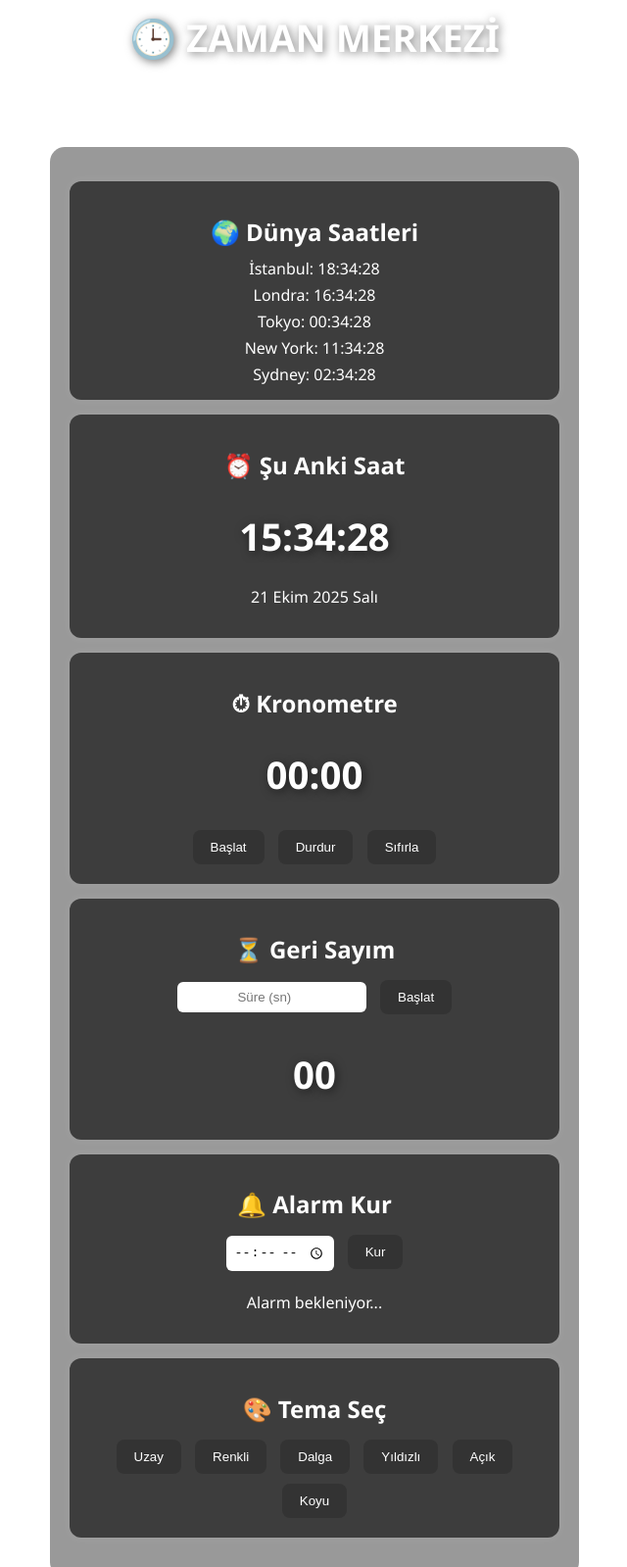
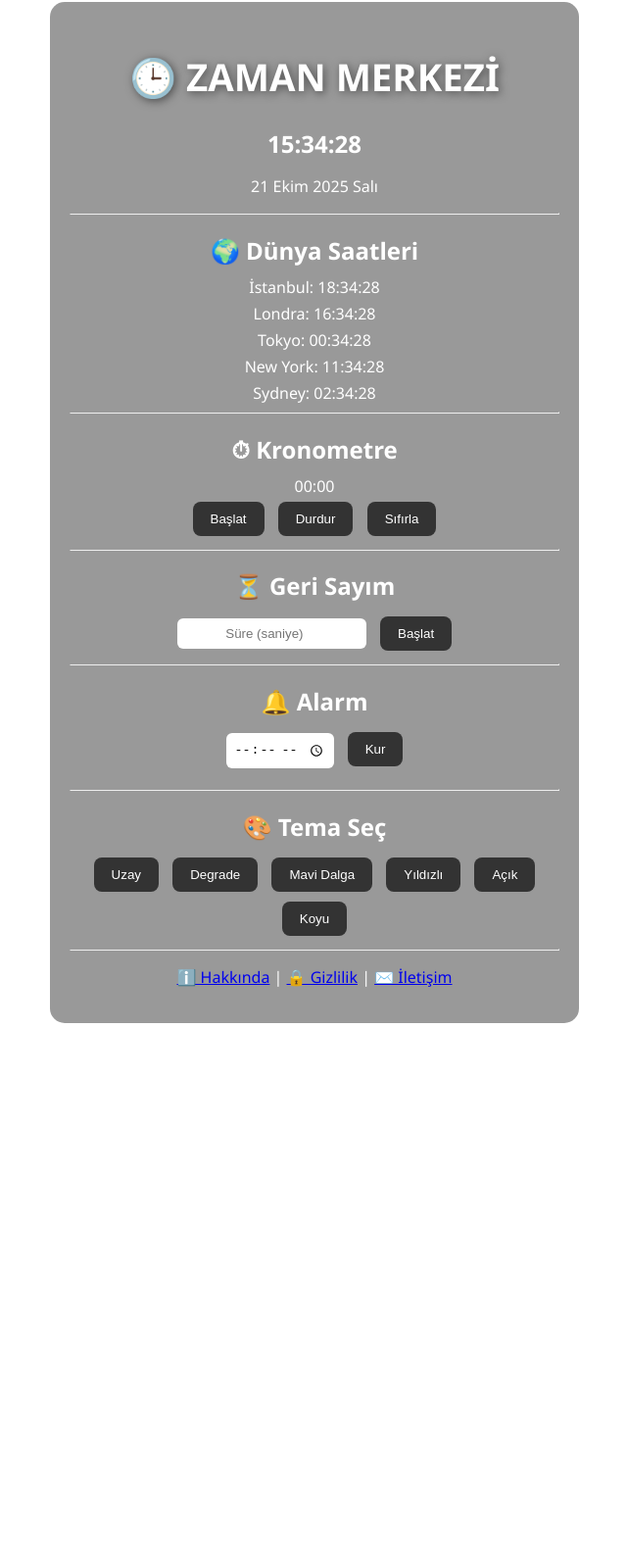
Before and after one commit to zamanmerkezi/zamanmerkezi.github.io, a plain HTML site: page index.html in a window 1280 px wide. Shown: the part 18-1617 px from the top of the page at 98% size, without its empty margins (319-959 px from the left). After the commit the page ends 1082 px from the top, so only its background shows below. Drawn offline with Linux system fonts and the light colour scheme.

Commit message:
Update index.html

```diff
--- a/index.html
+++ b/index.html
@@ -6,104 +6,79 @@
   <meta name="google-adsense-account" content="ca-pub-3214692314578267" />
   <title>ZAMAN MERKEZİ ⏰</title>
 
-  <!-- ✅ Google AdSense -->
+  <!-- ✅ AdSense -->
   <script async src="https://pagead2.googlesyndication.com/pagead/js/adsbygoogle.js?client=ca-pub-3214692314578267" crossorigin="anonymous"></script>
 
-  <!-- ✅ PWA Manifest -->
-  <link rel="manifest" href="manifest.json">
-
-  <!-- ✅ Uygulama ikonları -->
-  <link rel="icon" type="image/png" sizes="192x192" href="icons/icon-192.png">
-  <link rel="apple-touch-icon" href="icons/icon-512.png">
-
-  <!-- ✅ Renk teması (tarayıcı çubuğu rengi) -->
+  <!-- ✅ PWA -->
+  <link rel="manifest" href="manifest.json" />
   <meta name="theme-color" content="#111111" />
 
-  <!-- ✅ Stil dosyası -->
-  <link rel="stylesheet" href="style.css">
+  <link rel="stylesheet" href="style.css" />
 </head>
 <body>
+  <div class="container">
     <h1>🕒 ZAMAN MERKEZİ</h1>
+    <h2 id="clock"></h2>
+    <p id="date"></p>
 
-  <!-- Üst reklam -->
-  <ins class="adsbygoogle"
-       style="display:block; margin:20px auto; text-align:center;"
-       data-ad-client="ca-pub-3214692314578267"
-       data-ad-slot="4025584530"
-       data-ad-format="auto"
-       data-full-width-responsive="true"></ins>
-  <script>(adsbygoogle = window.adsbygoogle || []).push({});</script>
+    <hr />
 
-  <div class="container">
-
-    <!-- Dünya Saatleri -->
-    <div class="world-clocks">
     <h2>🌍 Dünya Saatleri</h2>
     <div id="worldTimes"></div>
-    </div>
 
-    <!-- Ana Saat -->
-    <div class="clock">
-      <h2>⏰ Şu Anki Saat</h2>
-      <h1 id="clock">00:00:00</h1>
-      <p id="date"></p>
-    </div>
+    <hr />
 
-    <!-- Kronometre -->
-    <div class="stopwatch">
     <h2>⏱ Kronometre</h2>
-      <h1 id="timer">00:00</h1>
+    <div id="timer">00:00</div>
     <button onclick="start()">Başlat</button>
     <button onclick="stop()">Durdur</button>
     <button onclick="reset()">Sıfırla</button>
-    </div>
 
-    <!-- Geri Sayım -->
-    <div class="countdown">
+    <hr />
+
     <h2>⏳ Geri Sayım</h2>
-      <input type="number" id="countdownInput" placeholder="Süre (sn)" />
+    <input type="number" id="countdownInput" placeholder="Süre (saniye)" />
     <button onclick="startCountdown()">Başlat</button>
-      <h1 id="countdownDisplay">00</h1>
-    </div>
+    <div id="countdownDisplay"></div>
 
-    <!-- Alarm -->
-    <div class="alarm">
-      <h2>🔔 Alarm Kur</h2>
-      <input type="time" id="alarmTime">
+    <hr />
+
+    <h2>🔔 Alarm</h2>
+    <input type="time" id="alarmTime" />
     <button onclick="setAlarm()">Kur</button>
-      <p id="alarmStatus">Alarm bekleniyor...</p>
-    </div>
+    <p id="alarmStatus"></p>
 
-    <!-- Tema Geçişi -->
-    <div class="themes">
+    <hr />
+
     <h2>🎨 Tema Seç</h2>
     <button onclick="setTheme('space')">Uzay</button>
-      <button onclick="setTheme('gradient')">Renkli</button>
-      <button onclick="setTheme('wave')">Dalga</button>
+    <button onclick="setTheme('gradient')">Degrade</button>
+    <button onclick="setTheme('wave')">Mavi Dalga</button>
     <button onclick="setTheme('stars')">Yıldızlı</button>
     <button onclick="setTheme('light')">Açık</button>
     <button onclick="setTheme('dark')">Koyu</button>
-    </div>
 
-    <!-- Alt reklam -->
+    <hr />
+
+    <p>
+      <a href="hakkinda.html">ℹ️ Hakkında</a> |
+      <a href="gizlilik.html">🔒 Gizlilik</a> |
+      <a href="iletisim.html">✉️ İletişim</a>
+    </p>
+
     <ins class="adsbygoogle"
-         style="display:block; margin:20px auto; text-align:center;"
+      style="display:block"
       data-ad-client="ca-pub-3214692314578267"
-         data-ad-slot="8753498736"
+      data-ad-slot="1234567890"
       data-ad-format="auto"
       data-full-width-responsive="true"></ins>
     <script>(adsbygoogle = window.adsbygoogle || []).push({});</script>
   </div>
 
-  <!-- ✅ Ana script -->
   <script src="script.js"></script>
-
-  <!-- ✅ Service Worker Kaydı -->
   <script>
-    if ('serviceWorker' in navigator) {
-      navigator.serviceWorker.register('service-worker.js')
-        .then(() => console.log("✅ Service Worker kaydedildi"))
-        .catch(err => console.error("❌ SW hatası:", err));
+    if ("serviceWorker" in navigator) {
+      navigator.serviceWorker.register("service-worker.js");
     }
   </script>
 </body>
```
Lines whose indentation alone changed are shown as unchanged.
